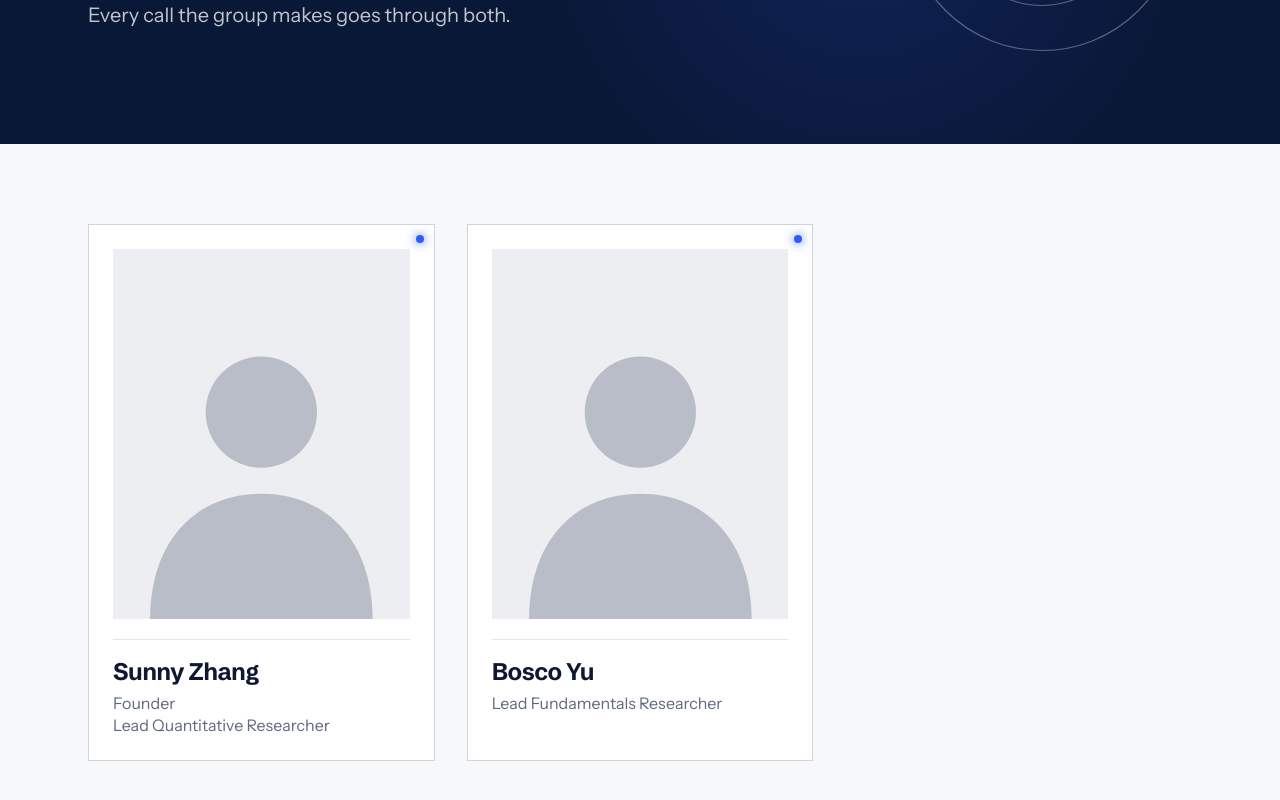
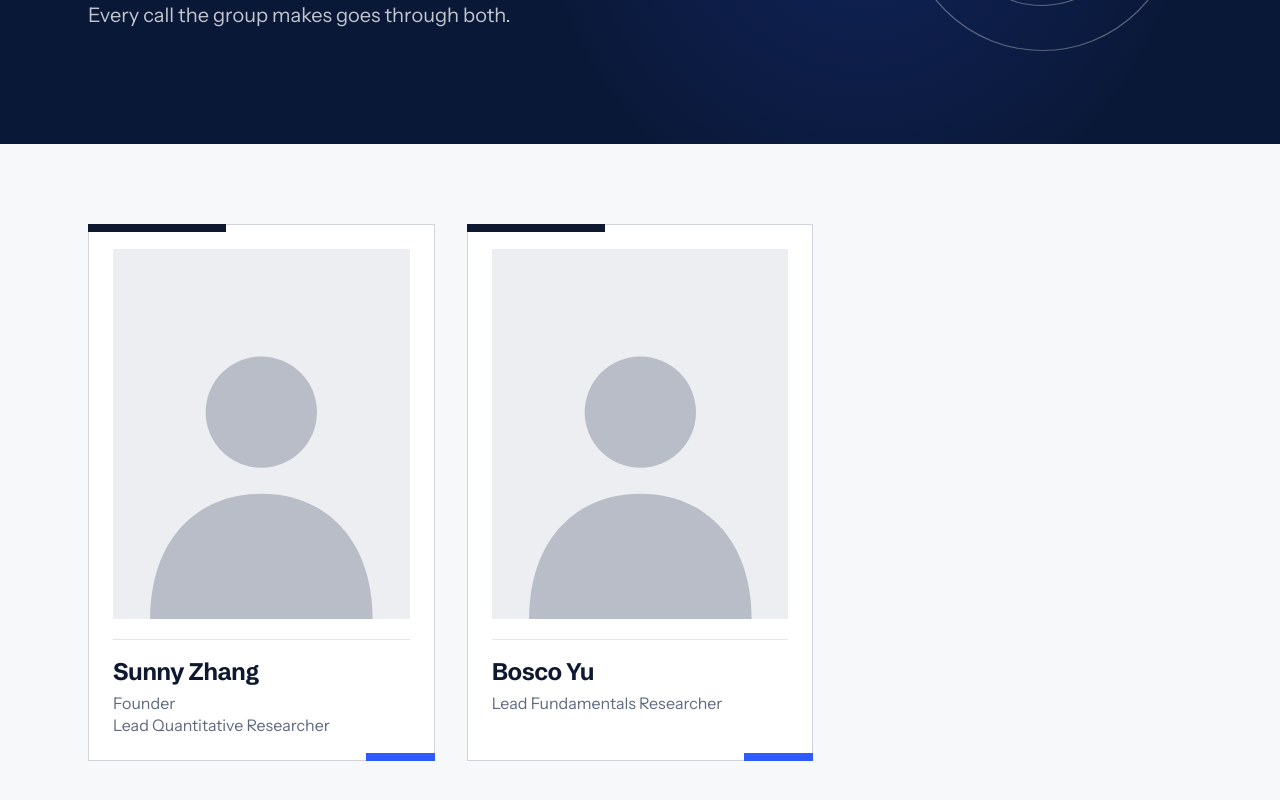
Before and after one commit to UTDSYS/UTDSYS-site, a Next.js app: page /team in a window 1280 px wide. Shown: the part 390-1190 px from the top of the page. Built offline with nearby package versions, Linux system fonts and the light colour scheme.

Commit message:
Team cards: Get involved bars on the frame instead of the corner dot

```diff
--- a/app/team/page.tsx
+++ b/app/team/page.tsx
@@ -39,14 +39,14 @@ export default function TeamPage() {
       {/* one roster: the same portrait card for everyone */}
       <section aria-label="Members" className="mx-auto max-w-6xl px-6 pb-28 pt-14 sm:pt-20">
         {/* Large, framed cards: the photo sits inset like an ID card. The
-            blue dot in the corner is the crest's decision node. */}
+            Get involved heading's two bars sit on the frame: the long navy
+            one along the top from the left corner, the short blue one along
+            the bottom into the right corner. */}
         <ul className="grid grid-cols-2 gap-3 sm:gap-6 lg:grid-cols-3 lg:gap-8">
           {members.map((m, i) => (
             <li key={i} className="relative border border-navy/20 bg-white p-3 sm:p-6">
-              <span
-                className="absolute right-1 top-1 h-1.5 w-1.5 rounded-full bg-signal shadow-[0_0_8px_2px_rgb(45_91_255/0.45)] sm:right-2.5 sm:top-2.5 sm:h-2 sm:w-2"
-                aria-hidden="true"
-              />
+              <span className="absolute -left-px -top-px h-1.5 w-2/5 bg-ink sm:h-2" aria-hidden="true" />
+              <span className="absolute -bottom-px -right-px h-1.5 w-1/5 bg-signal sm:h-2" aria-hidden="true" />
               <Portrait m={m} />
               <div className="mt-3 border-t border-navy/12 pt-3 sm:mt-5 sm:pt-4">
                 <p className="font-display text-lg font-bold tracking-tight text-ink sm:text-2xl">{m.name}</p>
```
